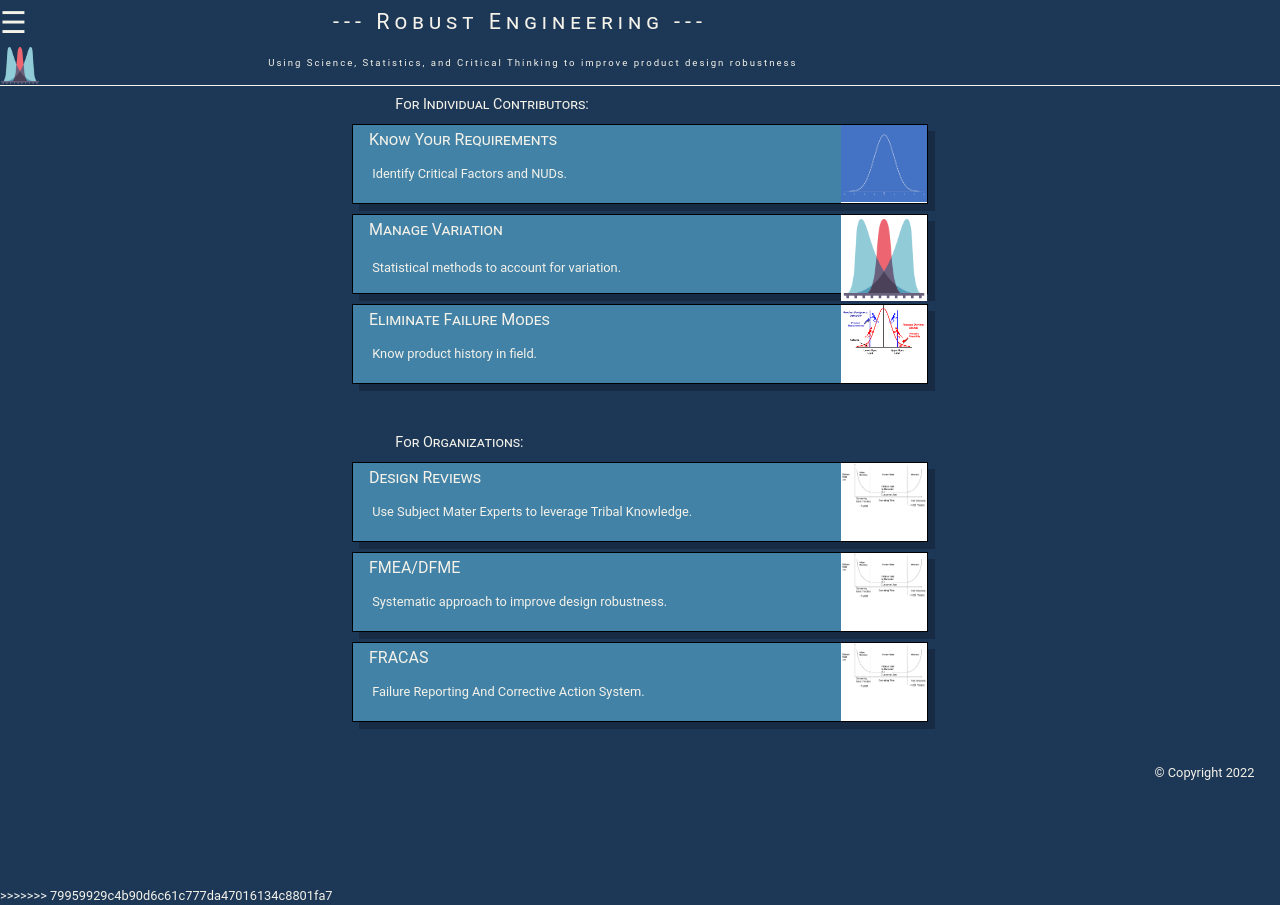
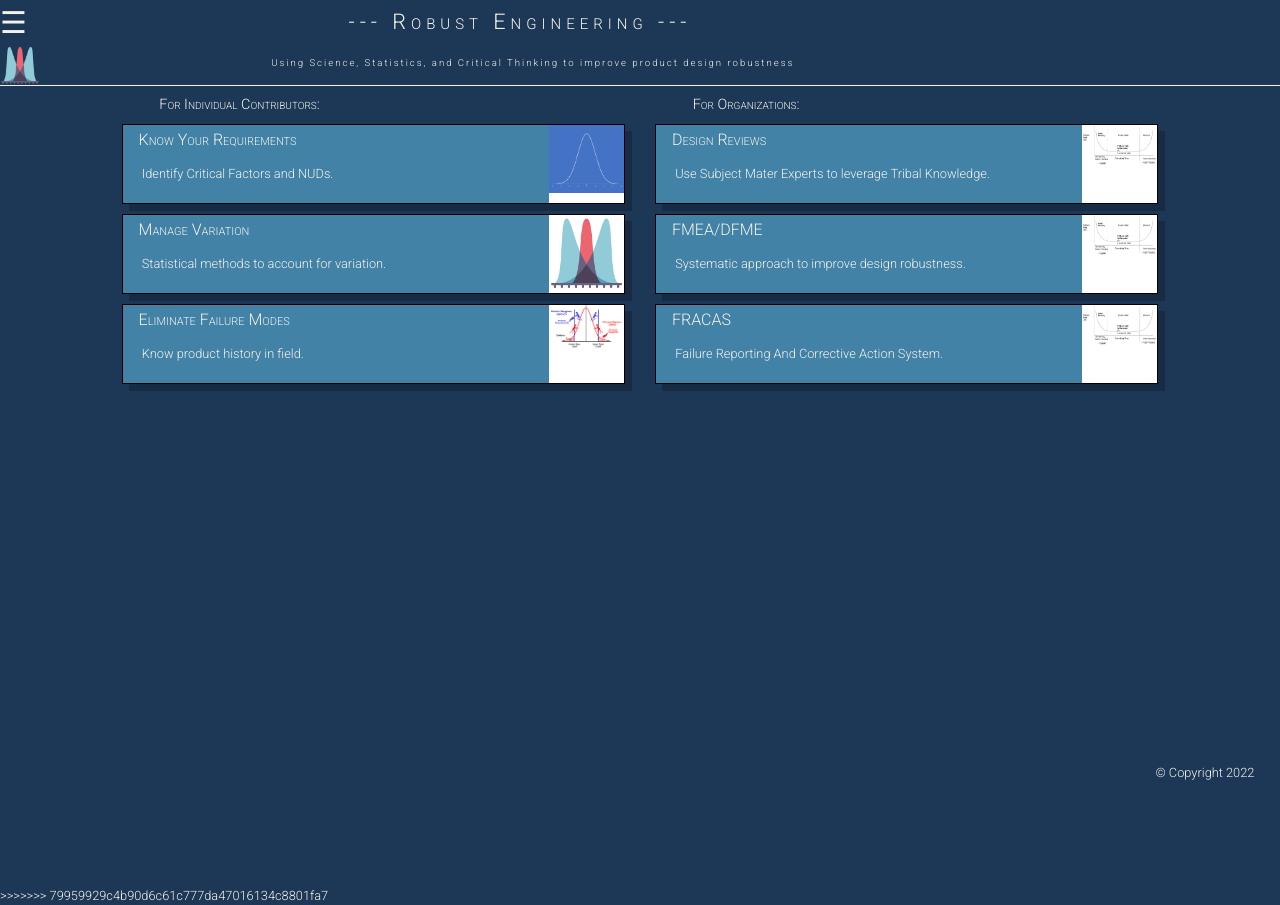
Before and after one commit to pnw-engineering/robust-engineering---old, a PHP site: page /dist/start.html in a window 1280 px wide. Run offline with PHP 8.4, Linux system fonts and the light colour scheme; some libraries are stand-ins or nearby versions.

Commit message:
More changes

```diff
--- a/dist/css/main.css
+++ b/dist/css/main.css
@@ -240,9 +240,9 @@ body__item__heading {
 }
 
 .grid-body {
-  width: 80%;
+  width: 90%;
   display: grid;
-  grid-template-columns: repeat(auto-fit, minmax(300px, 1fr));
+  grid-template-columns: repeat(auto-fit, minmax(250px, 1fr));
   grid-gap: 10px;
   margin: auto;
 }
@@ -400,7 +400,7 @@ body__item__heading {
   }
 
   .column_layout .mainbody {
-    width: 50%;
+    width: 90%;
     margin: 0 auto;
   }
   .column_layout details {
--- a/dist/es1.html
+++ b/dist/es1.html
@@ -4,7 +4,7 @@
     <button class="return" onclick="endSpeech()">
         Back</button>
     <div class="ElSpeech__topic">
-        <h1 class="sh1">Understanding Requirements</h1>
+        <h1 class="sh1">Know Your Requirements</h1>
         <p>Understanding requirements is essential to robust design.</div>
     </div>
 </div>
--- a/dist/es2.html
+++ b/dist/es2.html
@@ -2,7 +2,7 @@
     <button class="return" onclick="endSpeech()">
     Back</button>
     <div class="ElSpeech__topic">
-    <h1 class="sh1">Topic 2</h1>
+    <h1 class="sh1">Manage Vriation</h1>
     <p>Lorem ipsum dolor sit amet consectetur adipisicing elit.</div>
     </div>
     </div>
--- a/dist/es3.html
+++ b/dist/es3.html
@@ -2,7 +2,7 @@
     <button class="return" onclick="endSpeech()">
     Back</button>
     <div class="ElSpeech__topic">
-    <h1 class="sh1">Topic 3</h1>
+    <h1 class="sh1">Eliminate Failure Modes</h1>
     <p>Lorem ipsum dolor sit amet consectetur adipisicing elit.</div>
     </div>
     </div>
--- a/dist/es4.html
+++ b/dist/es4.html
@@ -2,7 +2,7 @@
 <button class="return" onclick="endSpeech()">
 Back</button>
 <div class="ElSpeech__topic">
-<h1 class="sh1">Topic 4</h1>
+<h1 class="sh1">Design Reviews</h1>
 <p>Lorem ipsum dolor sit amet consectetur adipisicing elit.</div>
 </div>
 </div>
--- a/dist/es5.html
+++ b/dist/es5.html
@@ -2,7 +2,7 @@
     <button class="return" onclick="endSpeech()">
     Back</button>
     <div class="ElSpeech__topic">
-    <h1 class="sh1">Topic 5</h1>
+    <h1 class="sh1">FMEA and DFMEA</h1>
     <p>Lorem ipsum dolor sit amet consectetur adipisicing elit.</div>
     </div>
     </div>
--- a/dist/es6.html
+++ b/dist/es6.html
@@ -2,7 +2,7 @@
     <button class="return" onclick="endSpeech()">
     Back</button>
     <div class="ElSpeech__topic">
-    <h1 class="sh1">Topic 6</h1>
+    <h1 class="sh1">FRACAS</h1>
     <p>Lorem ipsum dolor sit amet consectetur adipisicing elit.</div>
     </div>
     </div>
--- a/dist/start.html
+++ b/dist/start.html
@@ -5,6 +5,11 @@
         <meta charset="UTF-8">
         <meta name="viewport" content="width=device-width, initial-scale=1.0">
         <meta http-equiv="X-UA-Compatible" content="ie=edge">
+        <link rel="preconnect" href="https://fonts.googleapis.com">
+        <link rel="preconnect" href="https://fonts.gstatic.com" crossorigin>
+        <link
+            href="https://fonts.googleapis.com/css2?family=Montserrat:wght@100&&family=Roboto:wght@300&display=swap"
+            rel="stylesheet">
         <script src="https://kit.fontawesome.com/a076d05399.js" crossorigin="anonymous"></script>
         <link rel="stylesheet" href="css/main.css">
         <title>Robust Design</title>
--- a/dist/tools.html
+++ b/dist/tools.html
@@ -5,6 +5,10 @@
   <meta charset="UTF-8">
   <meta name="viewport" content="width=device-width, initial-scale=1.0">
   <meta http-equiv="X-UA-Compatible" content="ie=edge">
+  <link rel="preconnect" href="https://fonts.googleapis.com">
+  <link rel="preconnect" href="https://fonts.gstatic.com" crossorigin>
+  <link href="https://fonts.googleapis.com/css2?family=Montserrat:wght@100&&family=Roboto:wght@300&display=swap"
+    rel="stylesheet">
   <script src="https://kit.fontawesome.com/a076d05399.js" crossorigin="anonymous"></script>
   <link rel="stylesheet" href="css/main.css">
   <title>Robust Design</title>
--- a/scss/_elevator.scss
+++ b/scss/_elevator.scss
@@ -1,7 +1,7 @@
 .grid-body {
-    width: 80%;
+    width: 90%;
     display: grid;
-    grid-template-columns: repeat(auto-fit, minmax(300px, 1fr));
+    grid-template-columns: repeat(auto-fit, minmax(250px, 1fr));
     grid-gap: 10px;
     // font-size: 1rem;
     margin: auto;
--- a/scss/_responsive.scss
+++ b/scss/_responsive.scss
@@ -6,7 +6,7 @@
   .column_layout {
 
     .mainbody {
-      width: 50%;
+      width: 90%;
       margin: 0 auto;
       // background-color: dodgerblue;
     }
--- a/scss/main.scss
+++ b/scss/main.scss
@@ -48,6 +48,8 @@
 
 .body {
   font-family: "Roboto", sans-serif;
+  // font-family: 'Montserrat', sans-serif;
+  // font-family: 'Montserrat';;
   background-color: $primary-color;
   color: $text-color;
   // background-color: dodgerblue;
@@ -69,7 +71,6 @@
   line-height: 1.25;
   display: grid;
   grid-template-columns: 0 1fr;
-  // position: relative;
   // background-color: dodgerblue;
 
   .mainbody {
```
Also changed, not shown: dist/Glossary.html (+8 -0 lines), dist/index.html (+8 -0 lines), 1 other file. Lines whose indentation alone changed are shown as unchanged.
